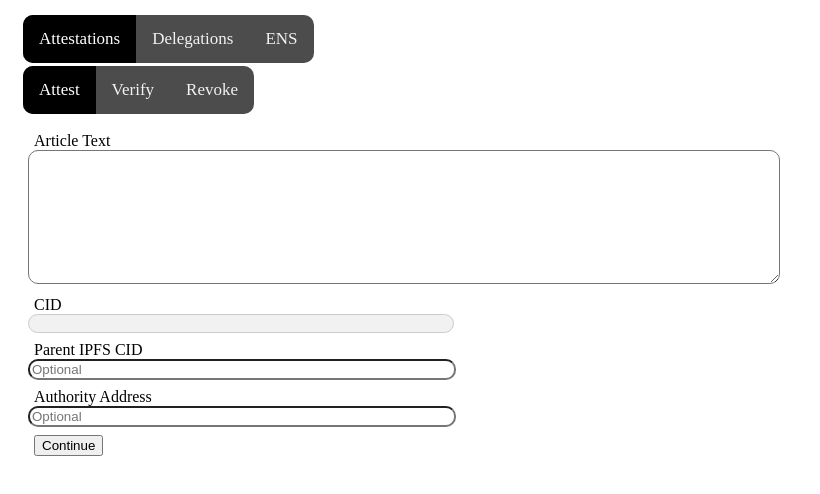
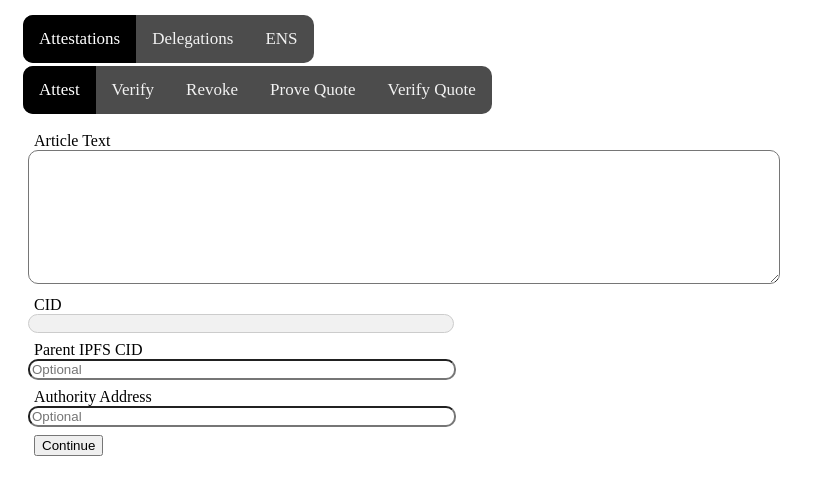
Before and after one commit to indelible-world/indelible-static, a website built with Vite: page index.html in a window 1280 px wide. Shown: the whole page, without its empty margins (0-820 px from the left). Built offline with nearby package versions, Linux system fonts and the light colour scheme.

Commit message:
add prove/verify quote to html

```diff
--- a/index.html
+++ b/index.html
@@ -16,6 +16,8 @@
         <a class="active" href="#attestations-attest">Attest</a>
         <a href="#attestations-verify">Verify</a>
         <a href="#attestations-revoke">Revoke</a>
+        <a href="#attestations-prove-quote">Prove Quote</a>
+        <a href="#attestations-verify-quote">Verify Quote</a>
     </div>
 
     <div class="topnav subnav" id="subnav-delegations">
@@ -47,6 +49,14 @@
         <p>revoke attestation</p>
     </section>
 
+    <section id="attestations-prove-quote" class="sections">
+        <p>prove quote</p>
+    </section>
+
+    <section id="attestations-verify-quote" class="sections">
+        <p>verify quote</p>
+    </section>
+
     <section id="delegations-delegate" class="sections">
         <p>delegate</p>
     </section>
```
